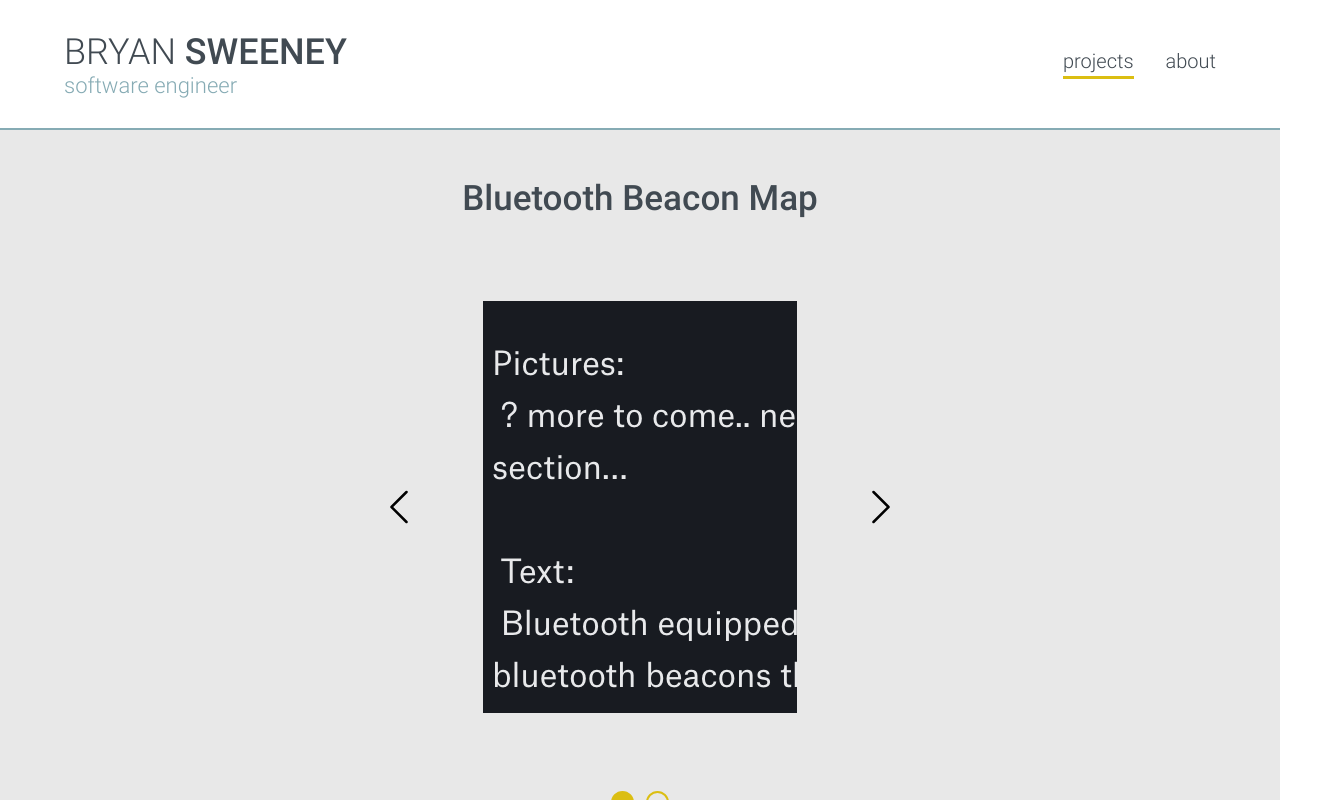
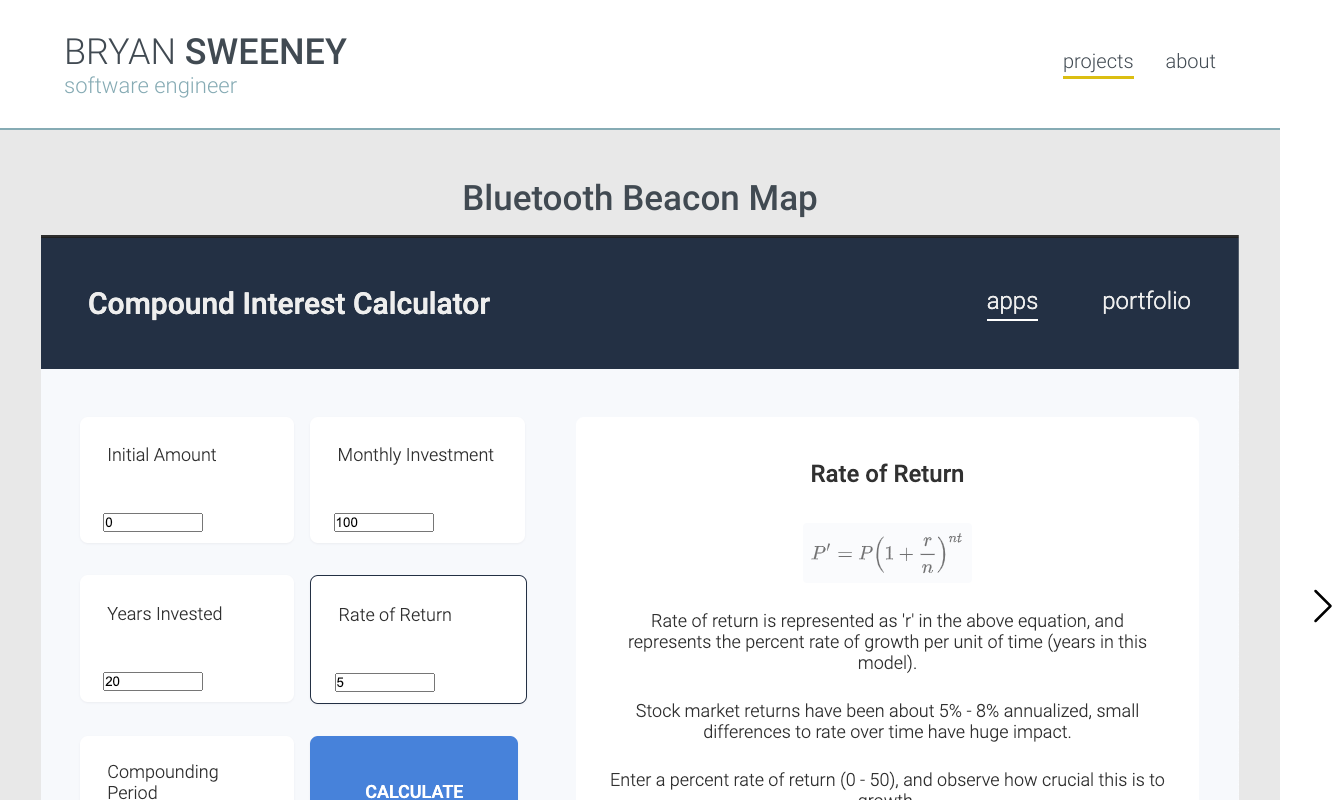
Before and after one commit to btsween/personal-site, a React (Create React App) app: page / in a window 1280 px wide. Shown: the top 800 px of the page, 1343 px wide, since content can reach past the window. Built offline with nearby package versions, Linux system fonts and the light colour scheme.

Commit message:
CONTENT: test large photo in slideshow

```diff
--- a/src/assets/photos/Photos.js
+++ b/src/assets/photos/Photos.js
@@ -1,4 +1,4 @@
 module.exports = {
-  pic: require("./picture.png"),
+  pic: require("./compound-interest.png"),
   vid: require("./vid.mp4"),
 };
```
Also changed, not shown: src/assets/photos/compound-interest.png (added).
